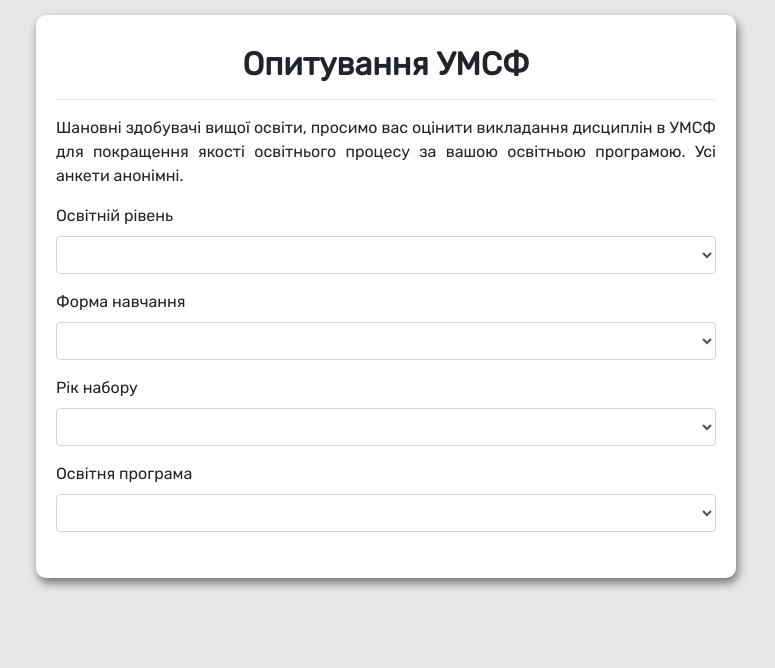
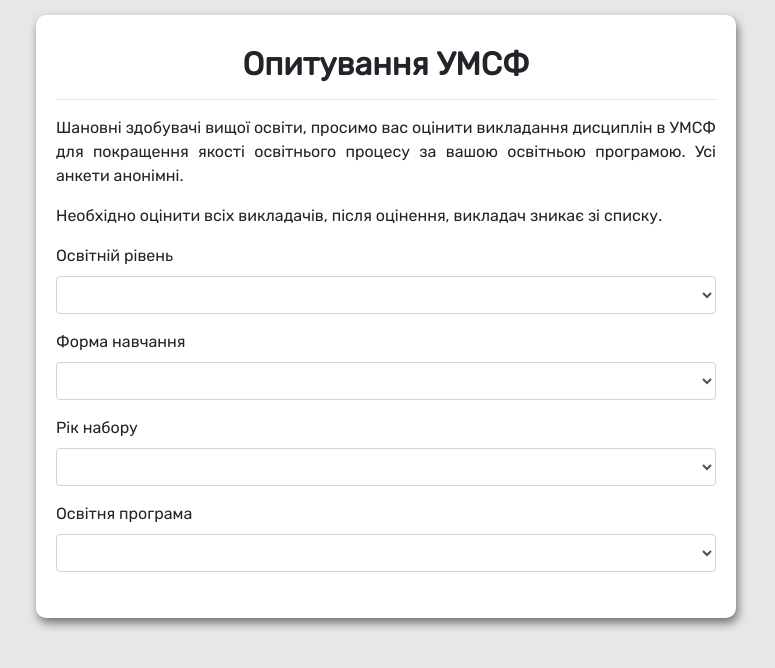
Before and after one commit to Maurvick/survey-umsf-client, a PHP site: page / in a window 1280 px wide. Shown: the top 668 px of the page, without its empty margins (254-1029 px from the left). Run offline with PHP 8.4, Linux system fonts and the light colour scheme; lists and menus that the app fills with data are empty.

Commit message:
Format code

```diff
--- a/index.html
+++ b/index.html
@@ -1,60 +1,77 @@
 <!DOCTYPE html>
 <html lang="en-uk">
-
   <head>
-    <meta charset="UTF-8">
-    <meta name="description" content="Survey of UMSF quality of the educational process">
-    <meta name="viewport" content="width=device-width, initial-scale=1">
+    <meta charset="UTF-8" />
+    <meta
+      name="description"
+      content="Survey of UMSF quality of the educational process"
+    />
+    <meta name="viewport" content="width=device-width, initial-scale=1" />
 
     <title>UMSF Survey</title>
 
-    <link rel="icon" type="image/x-icon" href="favicon.png">
-    <link rel="stylesheet" href="https://cdn.jsdelivr.net/npm/bootstrap@4.4.1/dist/css/bootstrap.min.css"
-          integrity="sha384-Vkoo8x4CGsO3+Hhxv8T/Q5PaXtkKtu6ug5TOeNV6gBiFeWPGFN9MuhOf23Q9Ifjh" crossorigin="anonymous">
-    <link rel="stylesheet" href="https://fonts.googleapis.com/css?family=Rubik">
-    <link rel="stylesheet" href="css/style.css">
+    <link rel="icon" type="image/x-icon" href="favicon.png" />
+    <link
+      rel="stylesheet"
+      href="https://cdn.jsdelivr.net/npm/bootstrap@4.4.1/dist/css/bootstrap.min.css"
+      integrity="sha384-Vkoo8x4CGsO3+Hhxv8T/Q5PaXtkKtu6ug5TOeNV6gBiFeWPGFN9MuhOf23Q9Ifjh"
+      crossorigin="anonymous"
+    />
+    <link
+      rel="stylesheet"
+      href="https://fonts.googleapis.com/css?family=Rubik"
+    />
+    <link rel="stylesheet" href="css/style.css" />
 
-
+    <script src="js/main.js"></script>
+    <script src="js/second-form.js"></script>
   </head>
 
-<body onload="">
+  <body>
     <main>
       <form>
         <h2>Опитування УМСФ</h2>
-            <hr><p>Шановні здобувачі вищої освіти,
-            просимо вас оцінити викладання дисциплін в УМСФ
-            для покращення якості освітнього процесу
-            за вашою освітньою програмою.
-            Усі анкети анонімні.</p>
+        <hr />
+        <p>
+          Шановні здобувачі вищої освіти, просимо вас оцінити викладання
+          дисциплін в УМСФ для покращення якості освітнього процесу за вашою
+          освітньою програмою. Усі анкети анонімні.
+        </p>
+        <p>
+          Необхідно оцінити всіх викладачів, після оцінення, викладач зникає зі
+          списку.
+        </p>
 
         <!-- Options added by first-form.js -->
         <div class="form-group">
           <label for="educationLevelSelect">Освітній рівень</label>
-                <select class="form-control" id="educationLevelSelect" required>
-                </select>
+          <select
+            class="form-control"
+            id="educationLevelSelect"
+            required
+          ></select>
         </div>
 
         <div class="form-group">
           <label for="educationalFormSelect">Форма навчання</label>
-                <select class="form-control" id="educationalFormSelect" required>
-                </select>
+          <select
+            class="form-control"
+            id="educationalFormSelect"
+            required
+          ></select>
         </div>
 
         <div class="form-group">
           <label for="yearSelect">Рік набору</label>
-                <select class="form-control" id="yearSelect" required>
-                </select>
+          <select class="form-control" id="yearSelect" required></select>
         </div>
 
         <div class="form-group">
           <label for="specialitySelect">Освітня програма</label>
-                <select class="form-control" id="specialitySelect" required>
-                </select>
+          <select class="form-control" id="specialitySelect" required></select>
         </div>
       </form>
     </main>
   </body>
-<script src="js/main.js"></script>
   <script src="js/first-form.js"></script>
-<script src="js/second-form.js"></script>
 </html>
```
Also changed, not shown: stats.html (+8 -8 lines), css/style.css (indentation only). Lines whose indentation alone changed are shown as unchanged.
